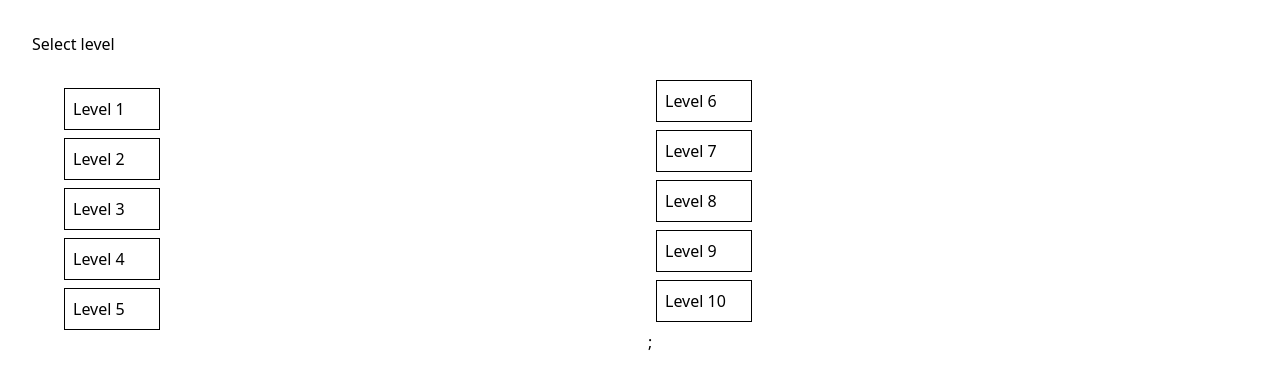
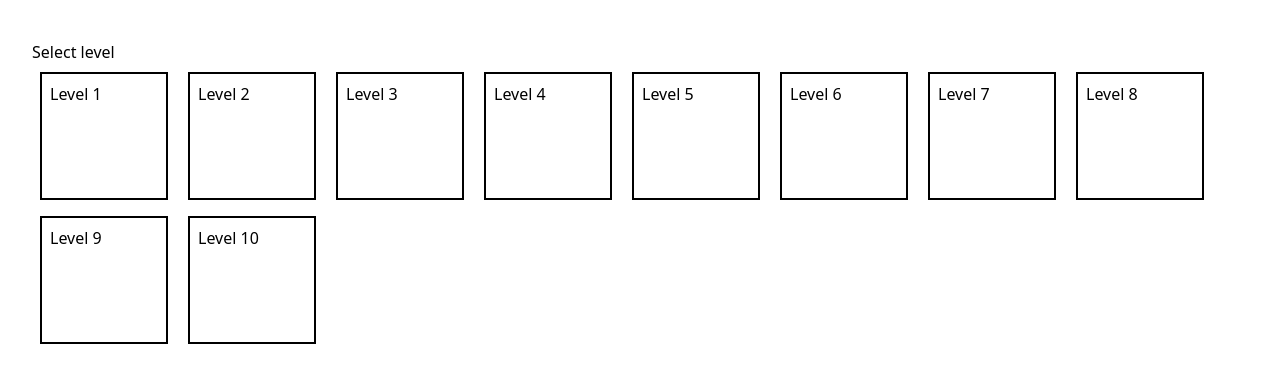
Before and after one commit to rossiny-o/quizgame, a Next.js app: page /selectlevel in a window 1280 px wide. Shown: the top 388 px of the page. Built offline with nearby package versions, Linux system fonts and the light colour scheme.

Commit message:
slct-lvl page - part 3

```diff
--- a/src/app/selectlevel/page.js
+++ b/src/app/selectlevel/page.js
@@ -1,29 +1,24 @@
 import Link from "next/link";
 import "../global.css";
-import {data} from "./SL-data.js";
+import { data } from "./SL-data.js";
 
 export default function selectlevel() {
-
-  const { level} = data;
+  const { level } = data;
 
   return (
-
-
-    <div className="container mx-auto p-8" >
+    <div className="container mx-auto py-10">
       <h2>Select level</h2>
 
-          <div className="columns-2 m-3 p-3">
+      <div className="mx-auto flex flex-wrap gap-x-1">
         {level.map((lvl) => {
           return (
-
-          <div className="w-24 border border-black m-2 p-2" >
+            <div className="box-border w-32 h-32 border-2 border-black m-2 p-2">
               <Link href={lvl.href}>
                 <h3 className="">{lvl.title}</h3>
               </Link>
             </div>
           );
-      })
-    };
+        })}
       </div>
     </div>
   );
```
Lines whose indentation alone changed are shown as unchanged.
